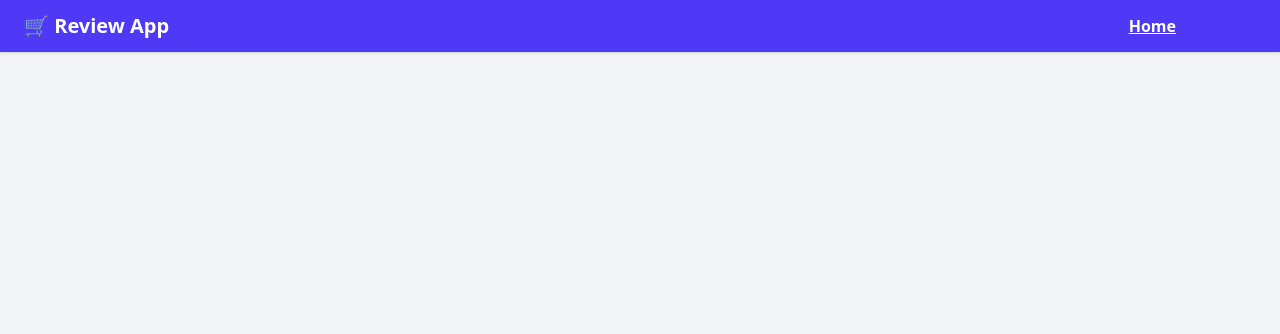
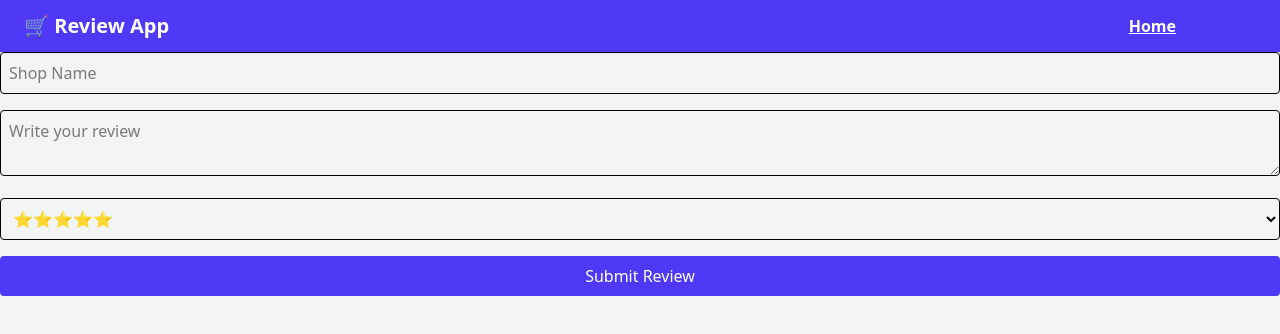
Before and after one commit to mdbulbulhasan/online-shop-review, a React (Vite) app: page / in a window 1280 px wide. Shown: the top 334 px of the page. Built offline with nearby package versions, Linux system fonts and the light colour scheme.

Commit message:
add review form

```diff
--- /dev/null
+++ b/src/components/ReviewForm/ReviewForm.jsx
@@ -0,0 +1,55 @@
+import React from "react";
+
+const ReviewForm = ({ onAddReview }) => {
+  const handleSubmit = (e) => {
+    e.preventDefault();
+    const form = e.target;
+    const newReview = {
+      id: Date.now(),
+      shop: form.shop.value,
+      review: form.review.value,
+      rating: form.rating.value,
+      date: new Date().toLocaleString(),
+    };
+    onAddReview(newReview);
+    form.reset();
+  };
+  return (
+    <div>
+      <form onSubmit={handleSubmit} className="space-y-4">
+        <input
+          className="w-full p-2 border rounded"
+          type="text"
+          name="shop"
+          placeholder="Shop Name"
+          required
+        />
+        <textarea
+          className="w-full p-2 border rounded"
+          name="review"
+          placeholder="Write your review"
+          required
+        ></textarea>
+        <select
+          className="w-full p-2 border rounded"
+          name="rating"
+          defaultValue={5}
+        >
+          <option value="5">⭐⭐⭐⭐⭐</option>
+          <option value="4">⭐⭐⭐⭐</option>
+          <option value="3">⭐⭐⭐</option>
+          <option value="2">⭐⭐</option>
+          <option value="1">⭐</option>
+        </select>
+        <button
+          type="submit"
+          className="w-full bg-indigo-600 text-white py-2 rounded"
+        >
+          Submit Review
+        </button>
+      </form>
+    </div>
+  );
+};
+
+export default ReviewForm;
--- a/src/pages/Home.jsx
+++ b/src/pages/Home.jsx
@@ -1,11 +1,28 @@
-import React from 'react';
+import React, { useEffect, useState } from "react";
+import { addReview, deleteReviewById, getReviews } from "../utils/reviewstored";
+import ReviewForm from "../components/ReviewForm/ReviewForm";
 
 const Home = () => {
-    return (
-        <div>
+  const [reviews, setReviews] = useState();
 
-        </div>
-    );
+  useEffect(() => {
+    setReviews(getReviews());
+  }, []);
+
+  const handleAddReview = (review) => {
+    const updated = addReview(review);
+    setReviews(updated);
+  };
+
+  const handleDeleteReview = (id) => {
+    const updated = deleteReviewById(id);
+    setReviews(updated);
+  };
+  return (
+    <div>
+      <ReviewForm onAddReview={handleAddReview}></ReviewForm>
+    </div>
+  );
 };
 
 export default Home;
```
